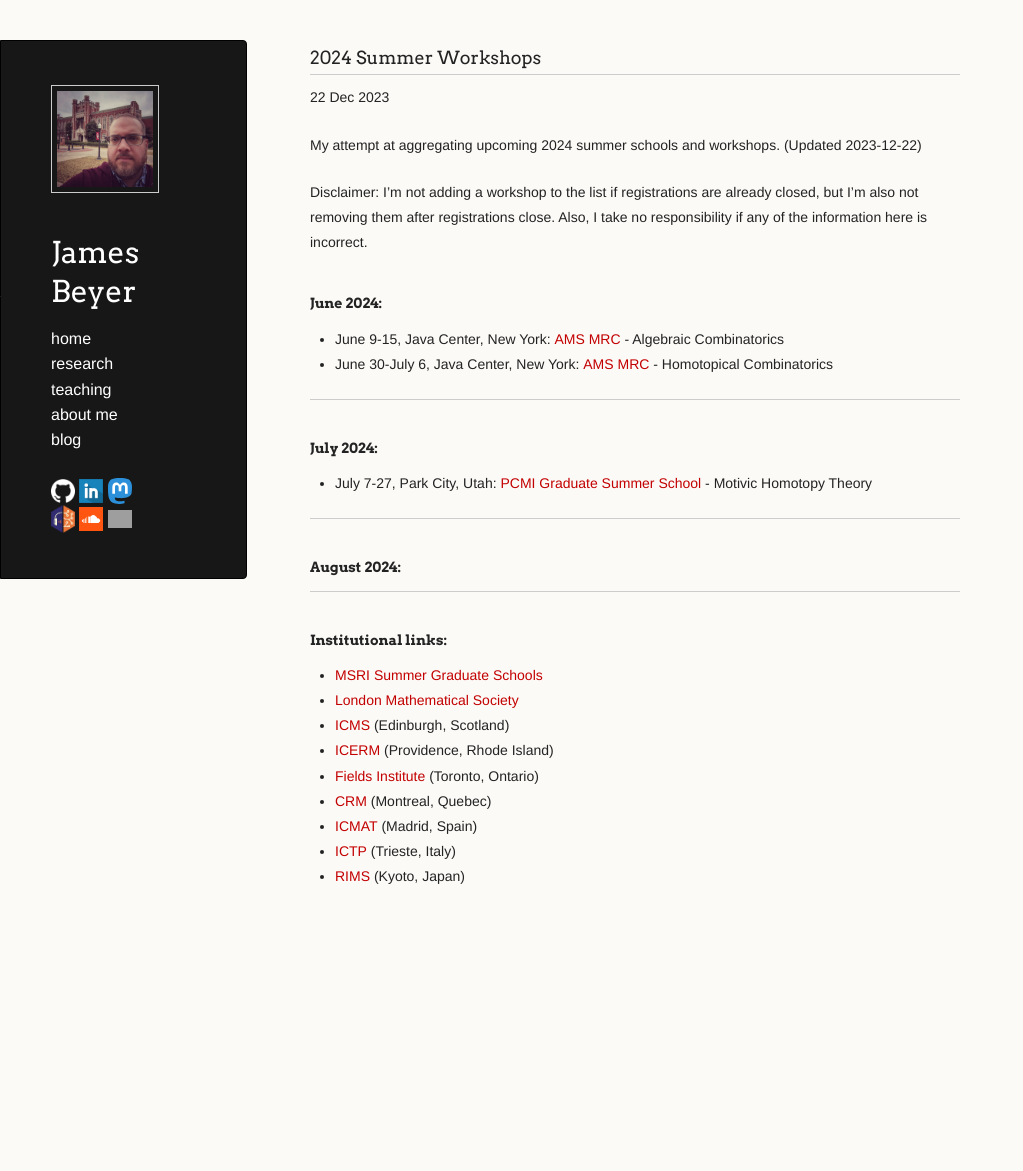
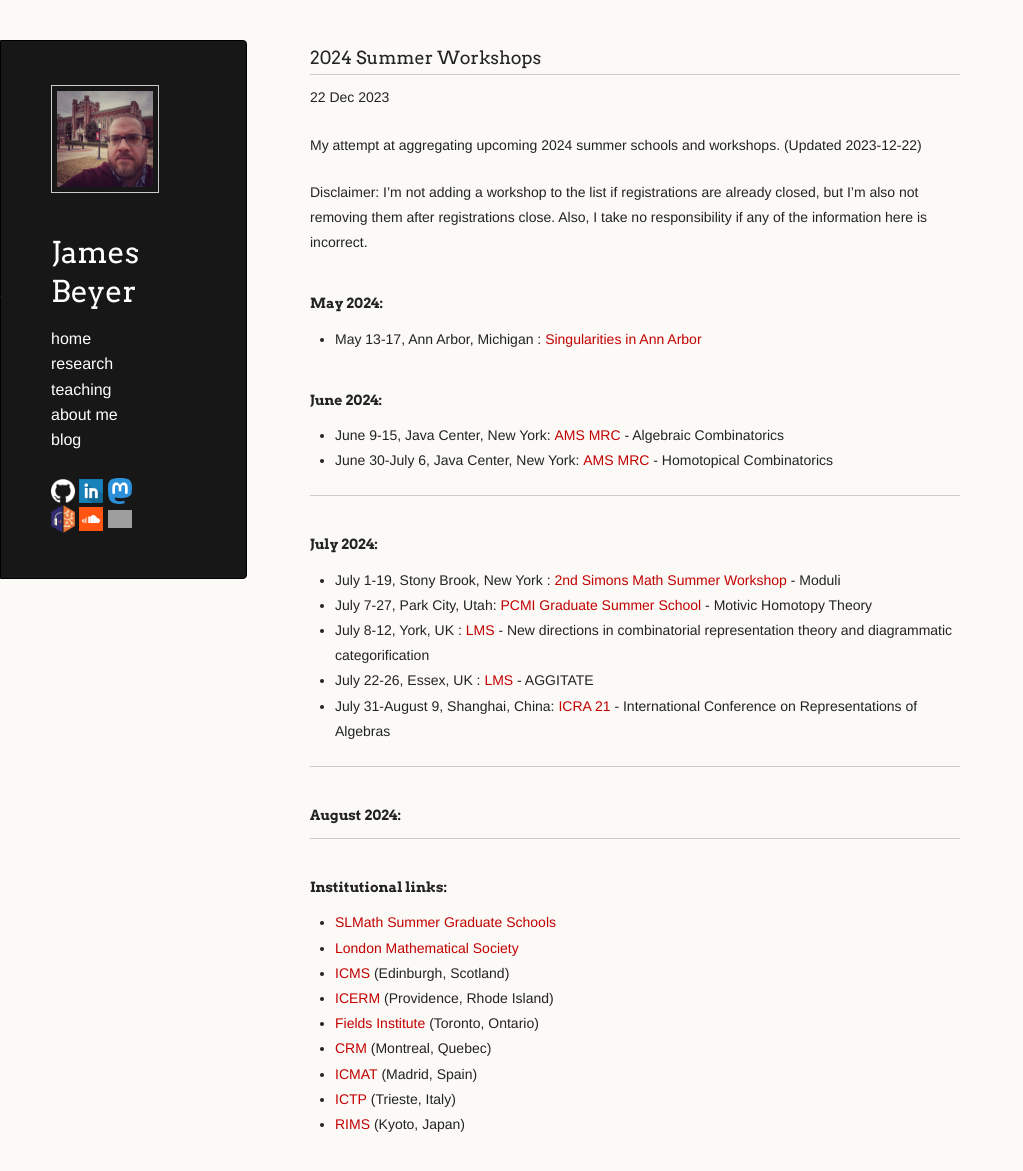
Before and after one commit to jebeyer/jebeyer.github.io, a Jekyll site: the page built from _posts/2023-12-22-summer_workshops_2024.md, in a window 1280 px wide and 1209 px high. Shown: the top 1171 px of the window, without its empty margins (0-1023 px from the left). Built offline with Jekyll 4.4.1, drawn with Linux system fonts in a browser that asks for light colours; a script that is not in the unit is left out; grey boxes are pictures that could not be loaded.

Commit message:
Update 2023-12-22-summer_workshops_2024.md
a few additions

```diff
--- a/_posts/2023-12-22-summer_workshops_2024.md
+++ b/_posts/2023-12-22-summer_workshops_2024.md
@@ -10,6 +10,9 @@ My attempt at aggregating upcoming 2024 summer schools and workshops. (Updated 2
 
 Disclaimer: I'm not adding a workshop to the list if registrations are already closed, but I'm also not removing them after registrations close. Also, I take no responsibility if any of the information here is incorrect.
 
+#### May 2024:
+* May 13-17, Ann Arbor, Michigan : [Singularities in Ann Arbor](https://sites.google.com/view/singularitiesinaa/home)
+
 #### June 2024:
 * June 9-15, Java Center, New York: [AMS MRC](https://www.ams.org/programs/research-communities/mrc-24) - Algebraic Combinatorics
 * June 30-July 6, Java Center, New York: [AMS MRC](https://www.ams.org/programs/research-communities/mrc-24) - Homotopical Combinatorics
@@ -17,7 +20,11 @@ Disclaimer: I'm not adding a workshop to the list if registrations are already c
 ---
 
 #### July 2024:
+* July 1-19, Stony Brook, New York : [2nd Simons Math Summer Workshop](https://scgp.stonybrook.edu/archives/41260) - Moduli
 * July 7-27, Park City, Utah: [PCMI Graduate Summer School](https://www.ias.edu/pcmi/programs/pcmi-2024-graduate-summer-school) - Motivic Homotopy Theory
+* July 8-12, York, UK : [LMS](https://www.lms.ac.uk/events/lms-research-schools) - New directions in combinatorial representation theory and diagrammatic categorification
+* July 22-26, Essex, UK : [LMS](https://www.lms.ac.uk/events/lms-research-schools) - AGGITATE
+* July 31-August 9, Shanghai, China: [ICRA 21](https://icra21.sjtu.edu.cn/) - International Conference on Representations of Algebras
 
 ---
 
@@ -26,7 +33,7 @@ Disclaimer: I'm not adding a workshop to the list if registrations are already c
 ---
 
 #### Institutional links:
-* [MSRI Summer Graduate Schools](https://www.msri.org/web/msri/scientific/workshops/summer-graduate-school)
+* [SLMath Summer Graduate Schools](https://www.slmath.org/summer-schools)
 * [London Mathematical Society](https://www.lms.ac.uk/events/lms-research-schools)
 * [ICMS](https://www.icms.org.uk/workshops) (Edinburgh, Scotland)
 * [ICERM](https://icerm.brown.edu/programs/) (Providence, Rhode Island)
```
